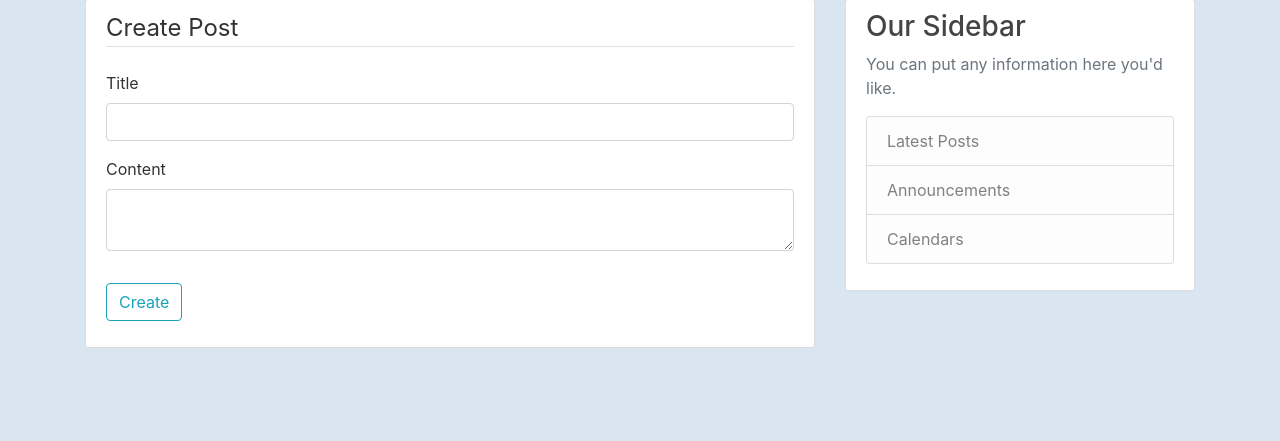
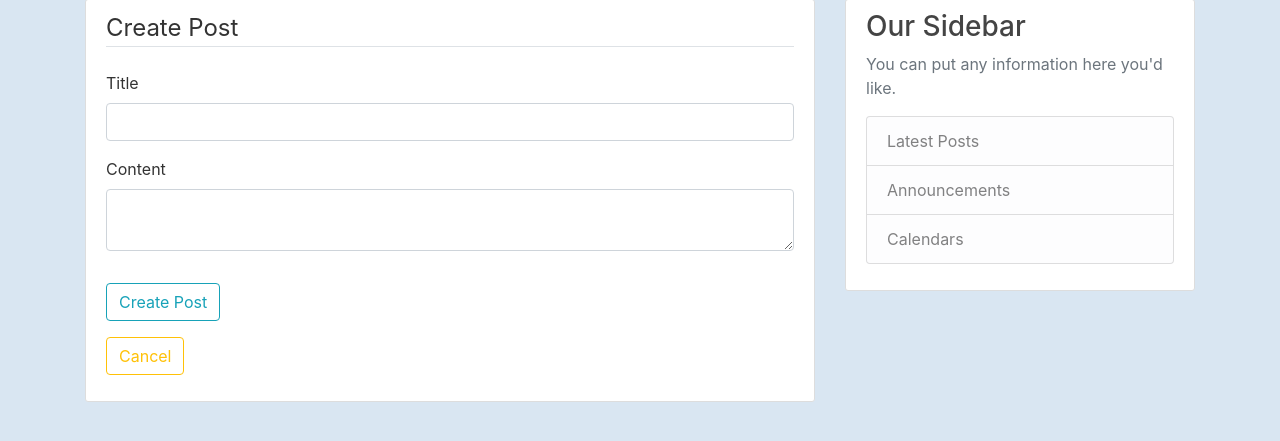
Before and after one commit to blazejosojca/flask_blog, a Flask app: page /post/new in a window 1280 px wide. Shown: the part 220-661 px from the top of the page. Run offline with Flask 2, Linux system fonts and the light colour scheme; the visitor is signed in with stand-in values (Sample User, id 1); data comes from the database, SQL or seed files in the repository; some libraries are stand-ins or nearby versions.

Commit message:
new layout, and some logic

```diff
--- a/app/forms.py
+++ b/app/forms.py
@@ -64,4 +64,4 @@ class UpdateUserForm(FlaskForm):
 class CreatePostForm(FlaskForm):
     title = StringField('Title', validators=[DataRequired()])
     content = TextAreaField('Content', validators=[DataRequired(), Length(min=2)])
-    submit = SubmitField('Create')
+    submit = SubmitField('Create Post')
--- a/app/routes.py
+++ b/app/routes.py
@@ -21,22 +21,6 @@ from app.forms import (RegistrationForm,
 from app.models import User, Post
 
 
-POSTS = [
-    {
-        'author': 'Name Surname',
-        'title': 'Post title',
-        'content': 'Post 1 content',
-        'date_posted': '01.01.2011',
-    },
-    {
-        'author': 'Jan Kowalski',
-        'title': 'Poemat',
-        'content': 'Post 2 content',
-        'date_posted': '02.02.2018',
-    }
-]
-
-
 @app.before_request
 def before_request():
     if current_user.is_authenticated:
@@ -47,7 +31,8 @@ def before_request():
 @app.route("/")
 @app.route("/home")
 def home():
-    return render_template('home.html', title='home', posts=POSTS)
+    posts = Post.query.all()
+    return render_template('home.html', title='home', posts=posts)
 
 
 @app.route("/about")
@@ -70,47 +55,6 @@ def register():
         flash(f"A new user added. Congratulations!", 'success')
         return redirect(url_for('login'))
     return render_template('register.html', title='Register', form=form)
-
-
-def save_image_file(image_file):
-    random_hex = secrets.token_hex(8)
-    image_name, image_ext = os.path.split(image_file.filename)
-    image_filename = f'{random_hex}{image_ext}'
-    image_path = os.path.join(app.root_path, 'static/profile_pics', image_filename)
-    image_file.save(image_path)
-    return image_filename
-
-
-@app.route("/user_update", methods=['GET', 'POST'])
-@login_required
-def user_update():
-    form = UpdateUserForm()
-    if form.validate_on_submit():
-        if form.image_file.data:
-            image_file = save_image_file(form.image_file.data)
-            current_user.image_file = image_file
-        current_user.username = form.username.data
-        current_user.email = form.email.data
-        current_user.about_me = form.about_me.data
-        db.session.commit()
-        flash("Your changes has been saved!")
-        return redirect(url_for('user_update'))
-    elif request.method == 'GET':
-        form.username.data = current_user.username
-        form.email.data = current_user.email
-        form.about_me.data = current_user.about_me
-    return render_template('user_update.html', title='User update', form=form)
-
-
-@app.route('/user/<username>', methods=['GET'])
-def user_posts(username):
-    user = User.query.filter_by(username=username).first_or_404()
-    posts = [
-        {'author': user, 'body': 'Test post #1'},
-        {'author': user, 'body': 'Test post #2'}
-    ]
-    image_file = url_for('static', filename='profile_pics/' + current_user.image_file)
-    return render_template('user_details.html', user=user, posts=posts, title='User details', image_file=image_file)
 
 
 @app.route('/login', methods=['GET', 'POST'])
@@ -144,12 +88,59 @@ def account(username):
     user = User.query.filter_by(username=username).first_or_404()
     return render_template('account.html', user=user, image_file=image_file, title='Account')
 
+
+@app.route("/user_update", methods=['GET', 'POST'])
+@login_required
+def user_update():
+    form = UpdateUserForm()
+    if form.validate_on_submit():
+        if form.image_file.data:
+            image_file = save_image_file(form.image_file.data)
+            current_user.image_file = image_file
+        current_user.username = form.username.data
+        current_user.email = form.email.data
+        current_user.about_me = form.about_me.data
+        db.session.commit()
+        flash("Your changes has been saved!")
+        return redirect(url_for('user_update'))
+    elif request.method == 'GET':
+        form.username.data = current_user.username
+        form.email.data = current_user.email
+        form.about_me.data = current_user.about_me
+    return render_template('user_update.html', title='User update', form=form)
+
+
+def save_image_file(image_file):
+    random_hex = secrets.token_hex(8)
+    image_name, image_ext = os.path.split(image_file.filename)
+    image_filename = f'{random_hex}{image_ext}'
+    image_path = os.path.join(app.root_path, 'static/profile_pics', image_filename)
+    image_file.save(image_path)
+    return image_filename
+
+
+@app.route('/user/delete/<username>', methods=['GET', 'POST'])
+@login_required
+def user_delete():
+    pass
+
+
+@app.route('/user/<username>', methods=['GET'])
+def user_posts(username):
+    user = User.query.filter_by(username=username).first_or_404()
+    posts = Post.query.filter_by(user_id=user.id)
+    image_file = url_for('static', filename='profile_pics/' + current_user.image_file)
+    return render_template('user_details.html', user=user, posts=posts, title='User details', image_file=image_file)
+
+
 @app.route('/post/new', methods=['GET', 'POST'])
 @login_required
 def create_post():
     form=CreatePostForm()
     if form.validate_on_submit():
-        post = Post(title)
+        post = Post(title=form.title.data, content=form.content.data, author=current_user)
+        db.session.add(post)
+        db.session.commit()
         flash("Post was created", 'success')
         return redirect(url_for('home'))
     return render_template('create_post.html', title='New post',form=form)
--- a/app/templates/create_post.html
+++ b/app/templates/create_post.html
@@ -30,13 +30,16 @@
                             {% endfor %}
                         </div>
                     {% else %}
-                        {{ form.content(class='form-control form-controllg')}}
+                        {{ form.content(class='form-control form-control lg')}}
                     {% endif %}
                 </div>
             </fieldset>
             <div class="form-group">
                 {{ form.submit(class='btn btn-outline-info') }}
             </div>
+            <div class="form-group">
+                <a class="btn btn-outline-warning" href="{{ url_for('account', username=current_user.username) }}">Cancel</a>
+            </div>
         </form>
     </div>
 {% endblock content %}
--- a/app/templates/home.html
+++ b/app/templates/home.html
@@ -9,10 +9,11 @@
 </h1>
 {% for post in posts %}
 <article class="media content-section">
+    <img src="" alt="" class="rounded-circle">
     <div class="media-body">
         <div class="article-metadata">
-            <a href="" class="mr-2">{{ post.author }}</a>
-            <small class="text-muted">{{ post.date_posted }}</small>
+            <a href="" class="mr-2">{{ post.author.username }}</a>
+            <small class="text-muted">{{ post.date_posted.strftime('%Y-%m-%d') }}</small>
         </div>
         <h2><a href="#" class="article-title">{{ post.title }}</a></h2>
         <p class="article-content">{{ post.content }}</p>
--- a/app/templates/user_details.html
+++ b/app/templates/user_details.html
@@ -1,14 +1,16 @@
 {% extends "base.html"%}
 
 {% block content %}
+    <h1>User: {{ user.username }}</h1>
+
     <table>
         <tr valign="top">
             <td><img class="rounded-circle account-img" src="{{ image_file }}"</td>
         </tr>
 
     </table>
-    <h1>User: {{ user.username }}</h1>
     <hr>
+
     {% for post in posts %}
         {% include '_post.html' %}
     {% endfor %}
--- a/app/templates/user_update.html
+++ b/app/templates/user_update.html
@@ -36,7 +36,9 @@
         </div>
         <div class="form-group">
             {{ form.submit(class="btn btn-outline-info") }}
+            <a class="btn btn-outline-warning" href="{{ url_for('account', username=current_user.username) }}">Cancel</a>
         </div>
+
     </form>
 
 {% endblock content%}
```
Also changed, not shown: app/templates/_post.html (+17 -5 lines), app/templates/account.html (+0 -9 lines), 1 other file.
